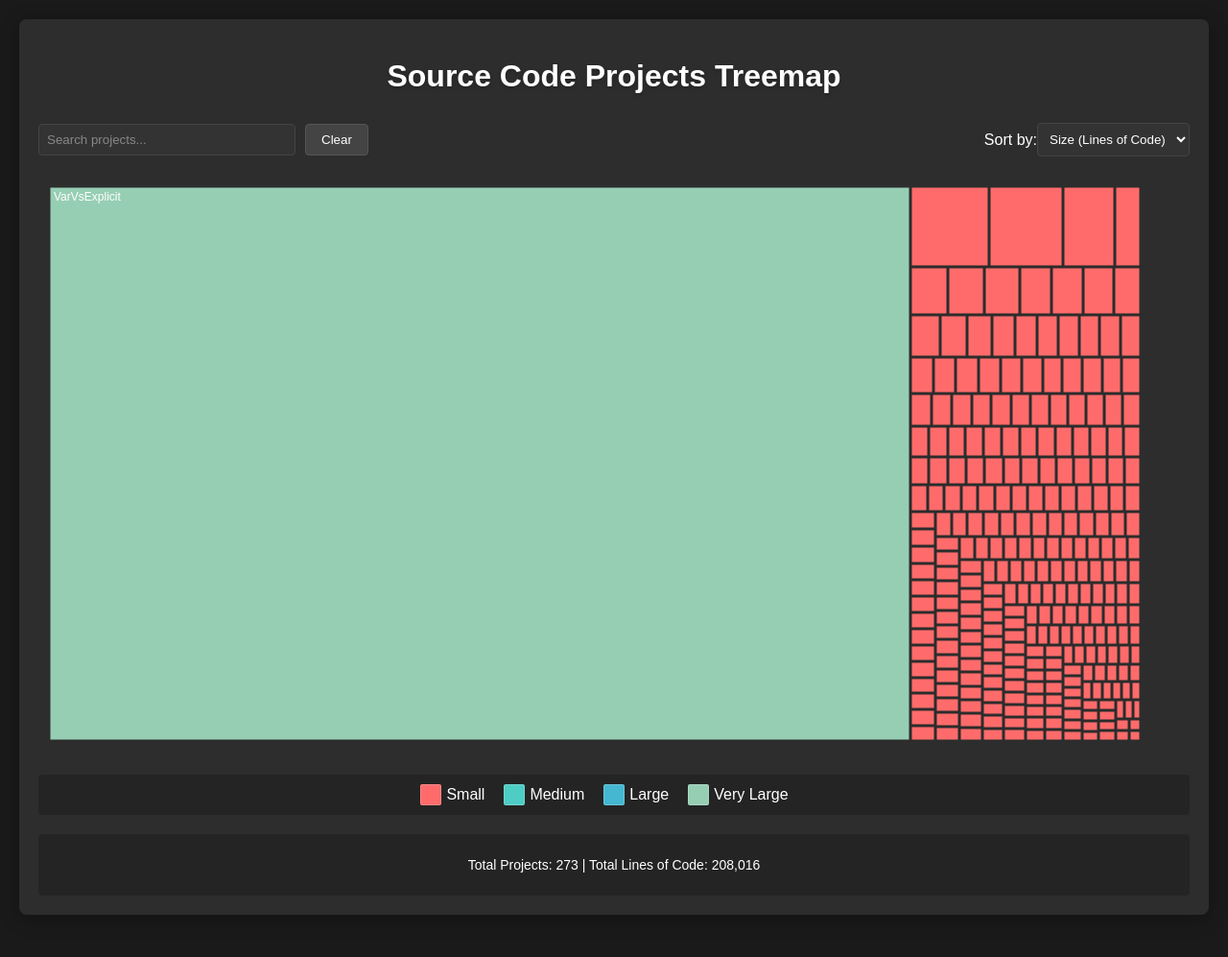
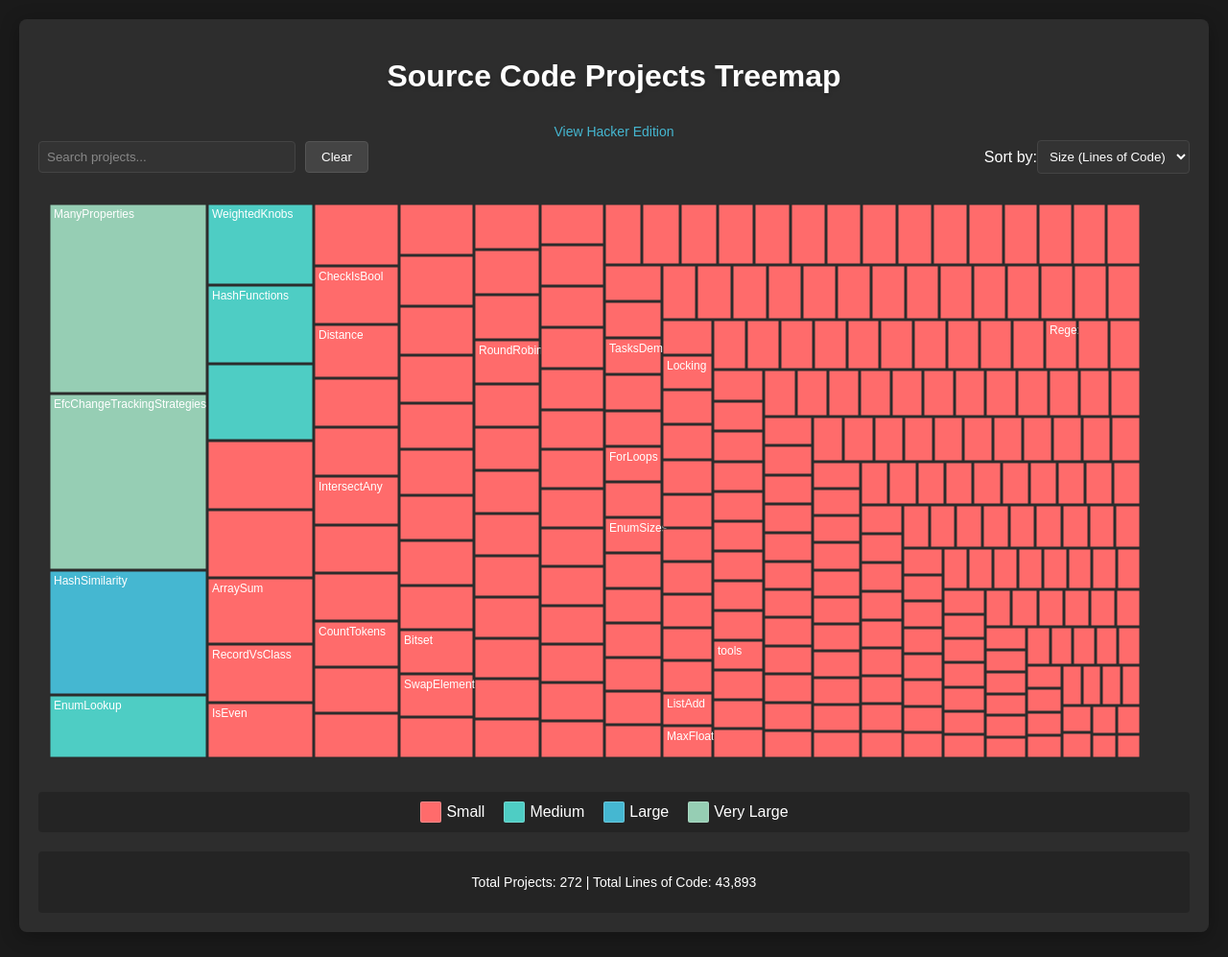
Before and after one commit to Treit/treit.github.io, a Jekyll site: the page misc/code_treemap.html, which Jekyll copies as it is, in a window 1280 px wide. Shown: the whole page at 96% size. Built offline with Jekyll 4.4.1, drawn with Linux system fonts in a browser that asks for light colours.

Commit message:
More hacker vibes

```diff
--- a/misc/code_treemap.html
+++ b/misc/code_treemap.html
@@ -132,11 +132,27 @@
         button:hover {
             background-color: #555;
         }
+        .hacker-link {
+            text-align: center;
+            margin-top: 10px;
+        }
+        .hacker-link a {
+            color: #45B7D1;
+            text-decoration: none;
+            font-size: 14px;
+            transition: color 0.2s;
+        }
+        .hacker-link a:hover {
+            color: #4ECDC4;
+            text-decoration: underline;
+        }
     </style>
 </head>
-<body>
-    <div class="container">
+<body>    <div class="container">
         <h1>Source Code Projects Treemap</h1>
+        <div class="hacker-link">
+            <a href="https://treit.github.io/misc/code_treemap_hacker.html" target="_blank">View Hacker Edition</a>
+        </div>
         <div class="controls">
             <div class="search-container">
                 <input type="text" id="search" placeholder="Search projects...">
@@ -169,8 +185,7 @@
                 <div class="legend-color" style="background-color: #96CEB4;"></div>
                 <span>Very Large</span>
             </div>
-        </div>
-        <div class="stats">
+        </div>        <div class="stats">
             <p>Total Projects: <span id="total-projects">0</span> | Total Lines of Code: <span id="total-loc">0</span></p>
         </div>
     </div>
@@ -1235,10 +1250,6 @@
             "LinesOfCode":  74
         },
         {
-            "ProjectName":  "VarVsExplicit",
-            "LinesOfCode":  164123
-        },
-        {
             "ProjectName":  "WaitAllVsWhenAll",
             "LinesOfCode":  100
         },
--- a/misc/code_treemap_hacker.html
+++ b/misc/code_treemap_hacker.html
@@ -1387,10 +1387,6 @@
             "LinesOfCode":  74
         },
         {
-            "ProjectName":  "VarVsExplicit",
-            "LinesOfCode":  164123
-        },
-        {
             "ProjectName":  "WaitAllVsWhenAll",
             "LinesOfCode":  100
         },
```
